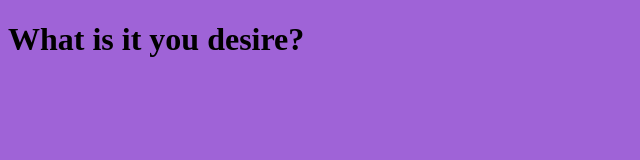
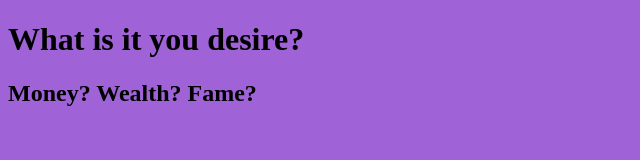
Before and after one commit to m1burkett/towerOfGod, a plain HTML site: page index.html in a window 1280 px wide. Shown: the whole page, without its empty margins (0-640 px from the left). Drawn offline with Linux system fonts and the light colour scheme.

Commit message:
Added html

```diff
--- a/index.html
+++ b/index.html
@@ -8,6 +8,7 @@
   </head>
   <body>
     <h1>What is it you desire?</h1>
+    <h2>Money? Wealth? Fame?</h2>
     <script src="app.js"></script>
   </body>
 </html>
```
